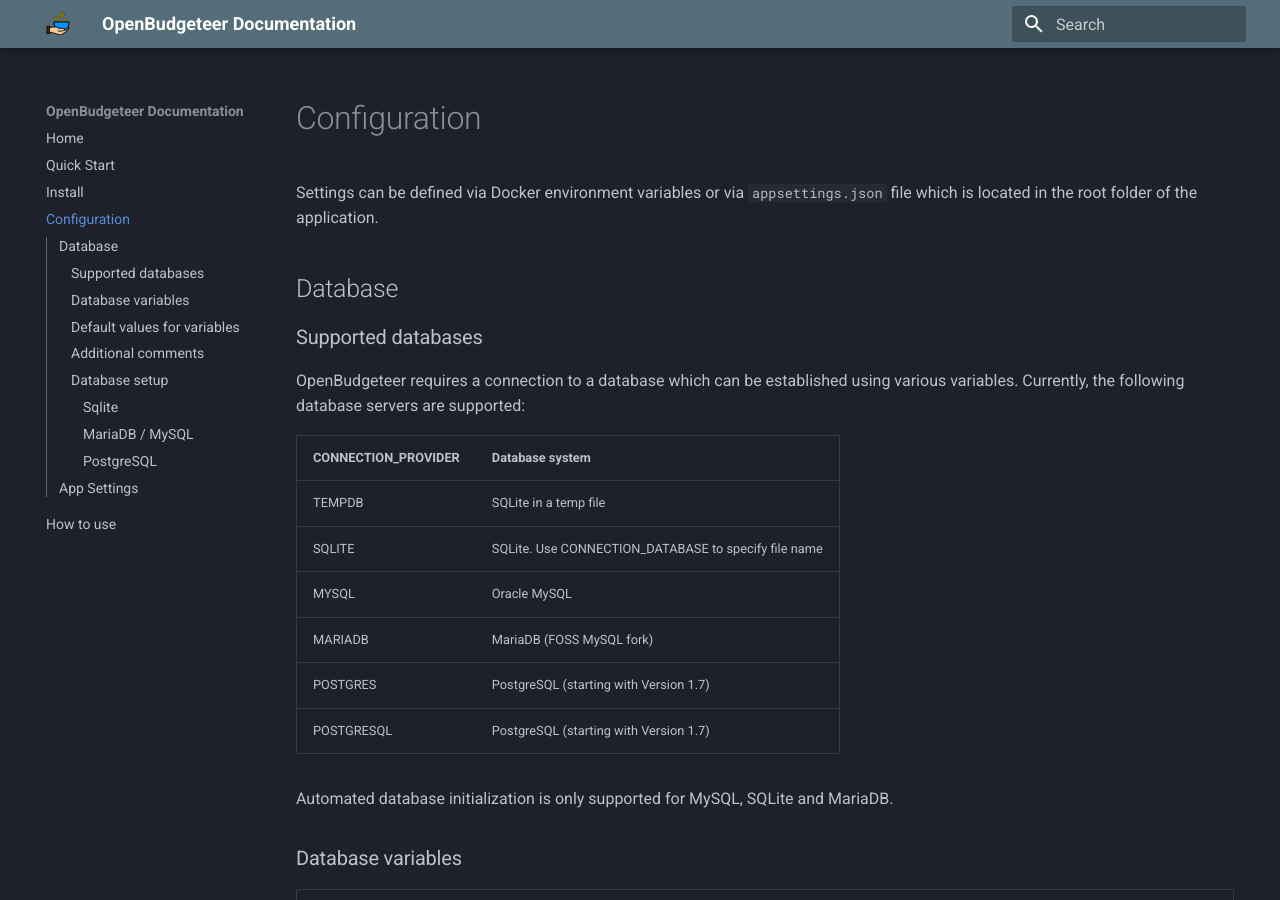
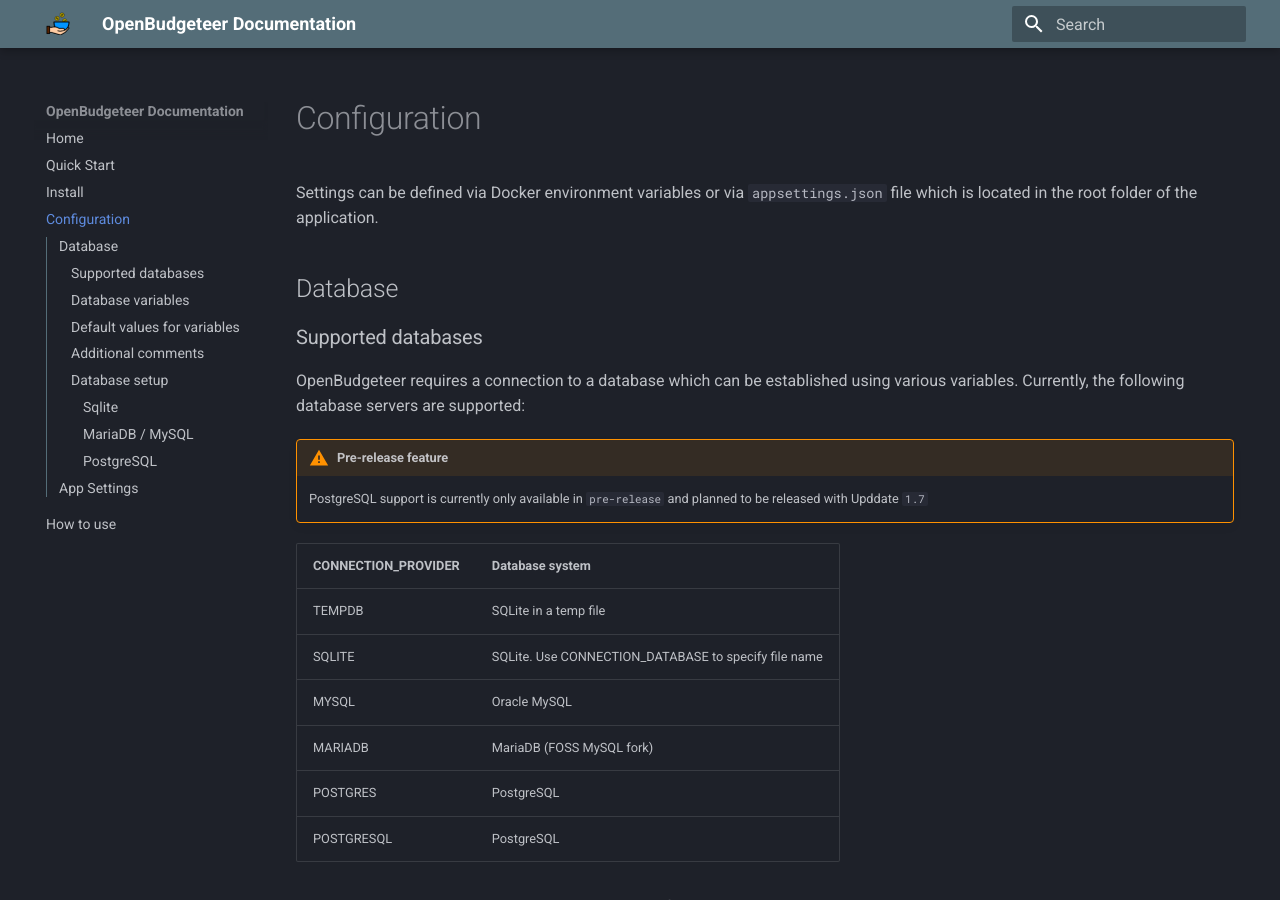
Before and after one commit to openbudgeteer/openbudgeteer.github.io, an MkDocs documentation site: the page built from docs/config.md, in a window 1280 px wide and 900 px high. Built offline with MkDocs 1.6.1 and Material for MkDocs 9.7.7, drawn with Linux system fonts in a browser that asks for light colours.

Commit message:
Add pre-release notes

```diff
--- a/docs/config.md
+++ b/docs/config.md
@@ -8,14 +8,18 @@
 
 OpenBudgeteer requires a connection to a database which can be established using various variables. Currently, the following database servers are supported:
 
+!!! warning "Pre-release feature"
+
+    PostgreSQL support is currently only available in `pre-release` and planned to be released with Upddate `1.7`
+
 | CONNECTION_PROVIDER | Database system                                      |
 |---------------------|------------------------------------------------------|
 | TEMPDB              | SQLite in a temp file                                |
 | SQLITE              | SQLite. Use CONNECTION_DATABASE to specify file name |
 | MYSQL               | Oracle MySQL                                         |
 | MARIADB             | MariaDB (FOSS MySQL fork)                            |
-| POSTGRES            | PostgreSQL (starting with Version 1.7)               |
-| POSTGRESQL          | PostgreSQL (starting with Version 1.7)               |
+| POSTGRES            | PostgreSQL                                           |
+| POSTGRESQL          | PostgreSQL                                           |
 
 Automated database initialization is only supported for MySQL, SQLite and MariaDB.
 
--- a/mkdocs.yml
+++ b/mkdocs.yml
@@ -25,6 +25,8 @@
         - skip-lightbox
 
 markdown_extensions:
+  - admonition
+  - pymdownx.details
   - pymdownx.highlight:
       anchor_linenums: true
   - pymdownx.inlinehilite
```
Also changed, not shown: docs/install.md (+4 -0 lines).
